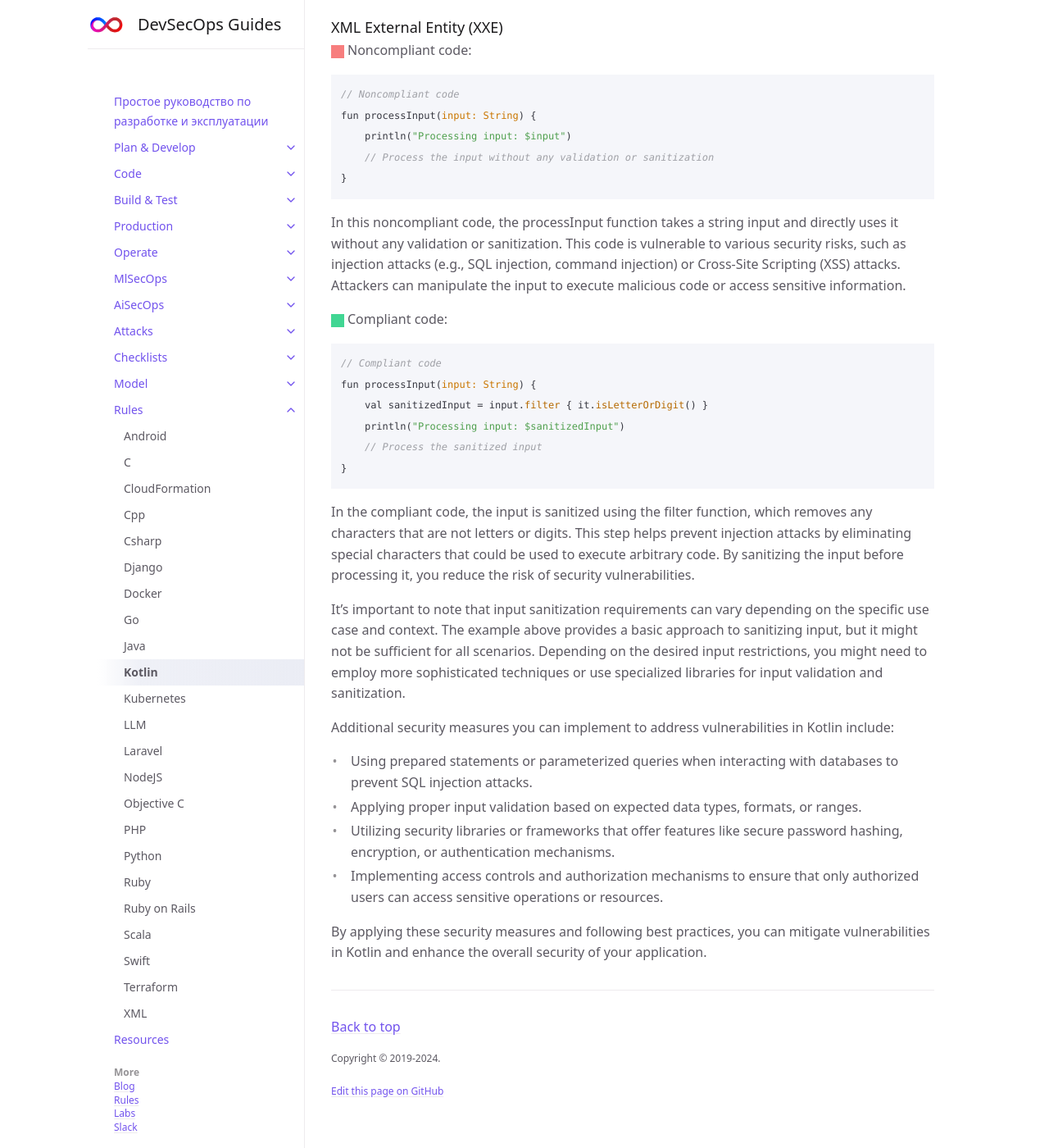
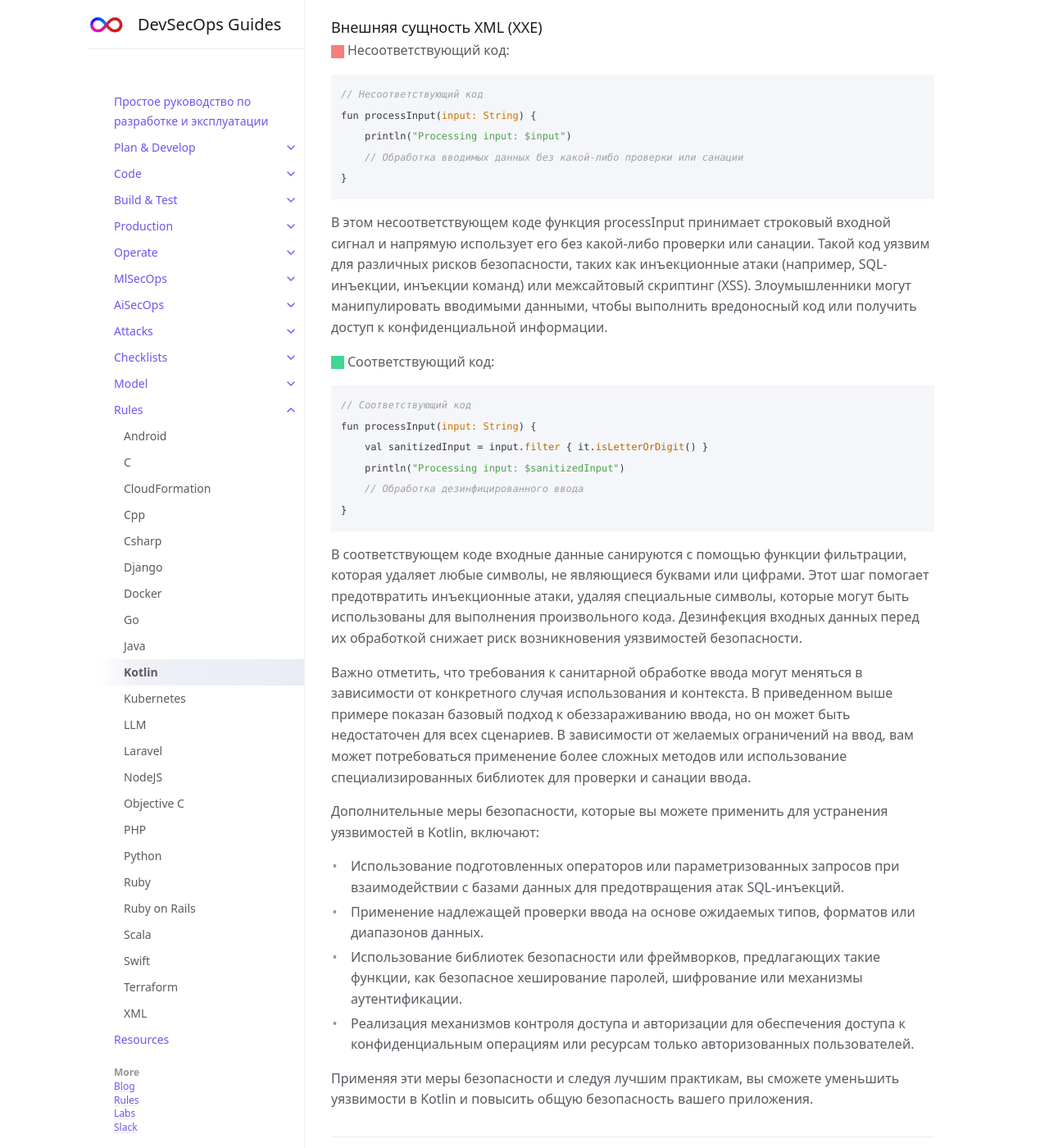
Before and after one commit to 2artem2/Work-Stuff, a Jekyll site: the page built from docs/rules/kotlin.md, in a window 1280 px wide and 1400 px high, scrolled down 259 px. Shown: the whole window at 82% size. Built offline with Jekyll 4.4.1, drawn with Linux system fonts in a browser that asks for light colours; some of the changed text lies outside the part shown.

Commit message:
kotlin.md

````diff
--- a/docs/rules/kotlin.md
+++ b/docs/rules/kotlin.md
@@ -8,7 +8,7 @@ parent: Rules
 {: .no_toc }
 
 
-## Table of contents
+## Оглавление
 {: .no_toc .text-delta }
 
 1. TOC
@@ -19,20 +19,20 @@ parent: Rules
 
 
 
-### XML External Entity (XXE)
+### Внешняя сущность XML (XXE)
 
-<span class="d-inline-block p-2 mr-1 v-align-middle bg-red-000"></span>Noncompliant code:
+<span class="d-inline-block p-2 mr-1 v-align-middle bg-red-000"></span>Несоответствующий код:
 
 
 ```java
-// Noncompliant code
+// Несоответствующий код
 fun processInput(input: String) {
     println("Processing input: $input")
-    // Process the input without any validation or sanitization
+    // Обработка вводимых данных без какой-либо проверки или санации
 }
 ```
 
-In this noncompliant code, the processInput function takes a string input and directly uses it without any validation or sanitization. This code is vulnerable to various security risks, such as injection attacks (e.g., SQL injection, command injection) or Cross-Site Scripting (XSS) attacks. Attackers can manipulate the input to execute malicious code or access sensitive information.
+В этом несоответствующем коде функция processInput принимает строковый входной сигнал и напрямую использует его без какой-либо проверки или санации. Такой код уязвим для различных рисков безопасности, таких как инъекционные атаки (например, SQL-инъекции, инъекции команд) или межсайтовый скриптинг (XSS). Злоумышленники могут манипулировать вводимыми данными, чтобы выполнить вредоносный код или получить доступ к конфиденциальной информации.
 
 
 
@@ -41,28 +41,28 @@ In this noncompliant code, the processInput function takes a string input and di
 
 
 
-<span class="d-inline-block p-2 mr-1 v-align-middle bg-green-000"></span>Compliant code:
+<span class="d-inline-block p-2 mr-1 v-align-middle bg-green-000"></span>Соответствующий код:
 
 
 ```java
-// Compliant code
+// Соответствующий код
 fun processInput(input: String) {
     val sanitizedInput = input.filter { it.isLetterOrDigit() }
     println("Processing input: $sanitizedInput")
-    // Process the sanitized input
+    // Обработка дезинфицированного ввода
 }
 ```
 
 
-In the compliant code, the input is sanitized using the filter function, which removes any characters that are not letters or digits. This step helps prevent injection attacks by eliminating special characters that could be used to execute arbitrary code. By sanitizing the input before processing it, you reduce the risk of security vulnerabilities.
+В соответствующем коде входные данные санируются с помощью функции фильтрации, которая удаляет любые символы, не являющиеся буквами или цифрами. Этот шаг помогает предотвратить инъекционные атаки, удаляя специальные символы, которые могут быть использованы для выполнения произвольного кода. Дезинфекция входных данных перед их обработкой снижает риск возникновения уязвимостей безопасности.
 
-It's important to note that input sanitization requirements can vary depending on the specific use case and context. The example above provides a basic approach to sanitizing input, but it might not be sufficient for all scenarios. Depending on the desired input restrictions, you might need to employ more sophisticated techniques or use specialized libraries for input validation and sanitization.
+Важно отметить, что требования к санитарной обработке ввода могут меняться в зависимости от конкретного случая использования и контекста. В приведенном выше примере показан базовый подход к обеззараживанию ввода, но он может быть недостаточен для всех сценариев. В зависимости от желаемых ограничений на ввод, вам может потребоваться применение более сложных методов или использование специализированных библиотек для проверки и санации ввода.
 
-Additional security measures you can implement to address vulnerabilities in Kotlin include:
+Дополнительные меры безопасности, которые вы можете применить для устранения уязвимостей в Kotlin, включают:
 
-* Using prepared statements or parameterized queries when interacting with databases to prevent SQL injection attacks.
-* Applying proper input validation based on expected data types, formats, or ranges.
-* Utilizing security libraries or frameworks that offer features like secure password hashing, encryption, or authentication mechanisms.
-* Implementing access controls and authorization mechanisms to ensure that only authorized users can access sensitive operations or resources.
+* Использование подготовленных операторов или параметризованных запросов при взаимодействии с базами данных для предотвращения атак SQL-инъекций.
+* Применение надлежащей проверки ввода на основе ожидаемых типов, форматов или диапазонов данных.
+* Использование библиотек безопасности или фреймворков, предлагающих такие функции, как безопасное хеширование паролей, шифрование или механизмы аутентификации.
+* Реализация механизмов контроля доступа и авторизации для обеспечения доступа к конфиденциальным операциям или ресурсам только авторизованных пользователей.
 
-By applying these security measures and following best practices, you can mitigate vulnerabilities in Kotlin and enhance the overall security of your application.
+Применяя эти меры безопасности и следуя лучшим практикам, вы сможете уменьшить уязвимости в Kotlin и повысить общую безопасность вашего приложения.
````
